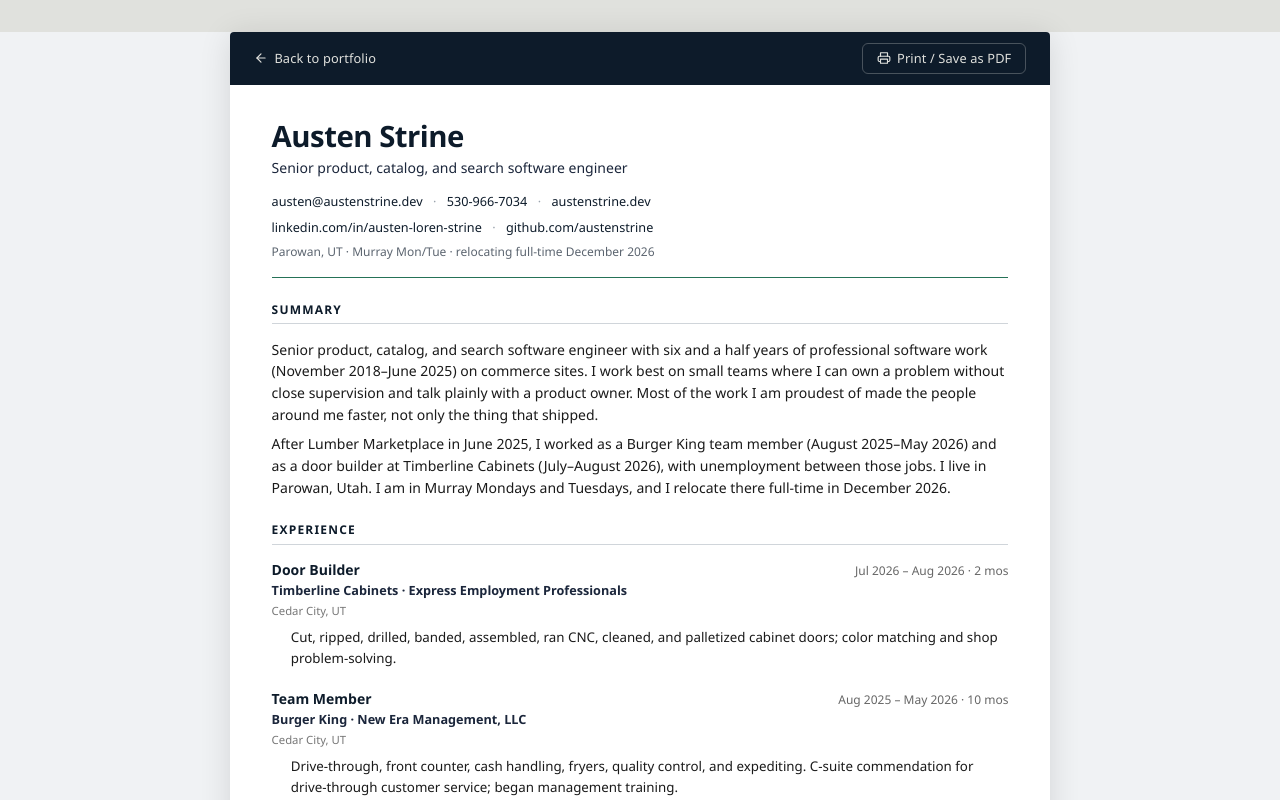
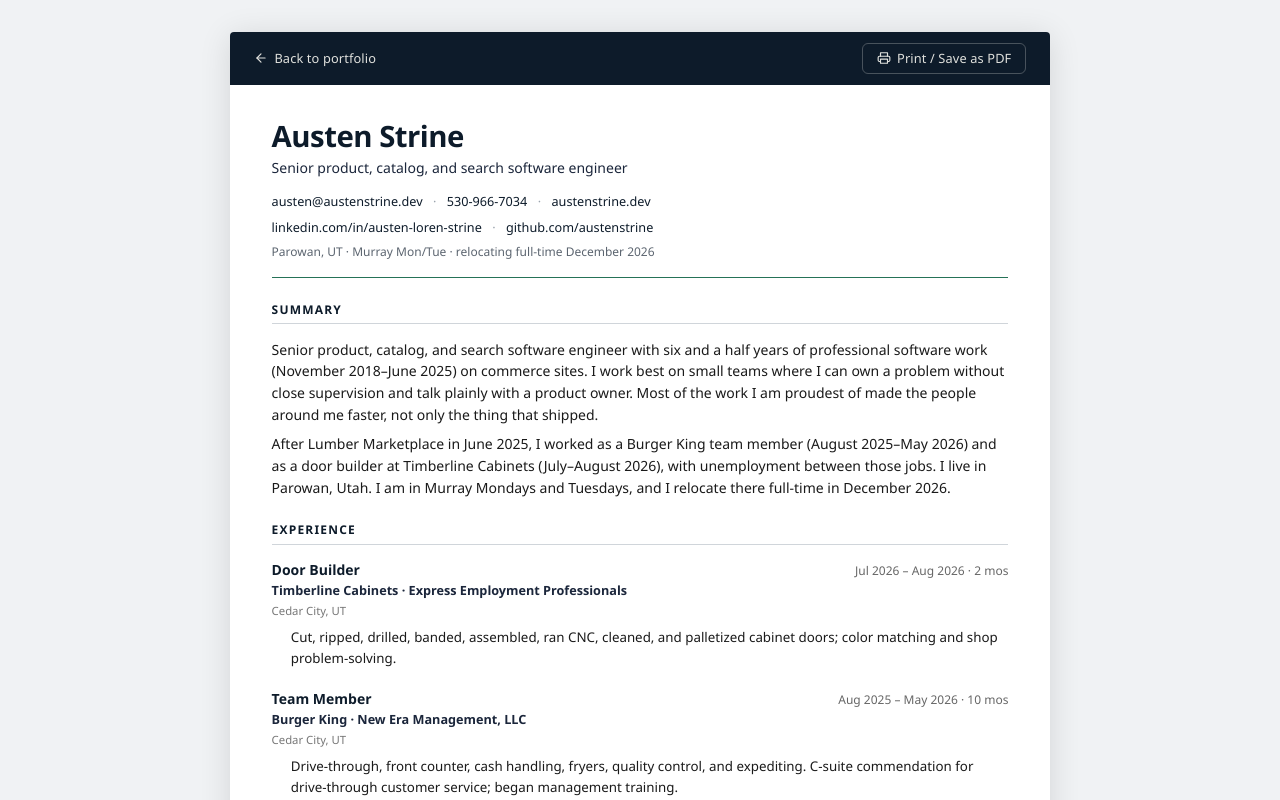
Before and after one commit to austenstrine/austenstrine_portfolio, a Next.js app in the folder apps/web/: page /cv in a window 1280 px wide. Shown: the top 800 px of the page. Built offline with nearby package versions, Linux system fonts and the light colour scheme.

Commit message:
remove silly grey bars

```diff
--- a/apps/web/src/app/cv/cv.css
+++ b/apps/web/src/app/cv/cv.css
@@ -3,9 +3,15 @@
 	box-sizing: border-box;
 }
 
+html:has(.cv-page),
+html:has(.cv-page) body {
+	background: #f0f2f4;
+}
+
 .cv-page {
 	--asgreen: #257257;
 	min-height: 100vh;
+	padding: 2rem 0 4rem;
 	font-family: 'Segoe UI', Tahoma, Geneva, Verdana, sans-serif;
 	font-size: 10.5pt;
 	line-height: 1.55;
@@ -15,7 +21,7 @@
 
 .cv-page .page-shell {
 	max-width: 820px;
-	margin: 2rem auto 4rem;
+	margin: 0 auto;
 	background: #fff;
 	box-shadow: 0 4px 32px rgba(0, 0, 0, 0.12);
 	border-radius: 4px;
@@ -262,9 +268,12 @@
 		margin: 0.65in 0.7in 0.65in 0.7in;
 	}
 
+	html:has(.cv-page),
+	html:has(.cv-page) body,
 	.cv-page {
 		background: #fff;
 		min-height: 0;
+		padding: 0;
 	}
 
 	.cv-page .page-shell {
```
